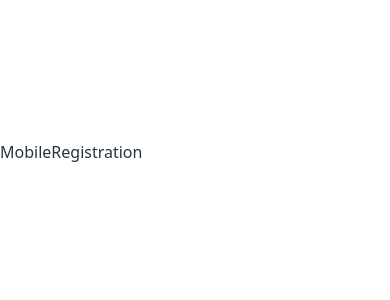
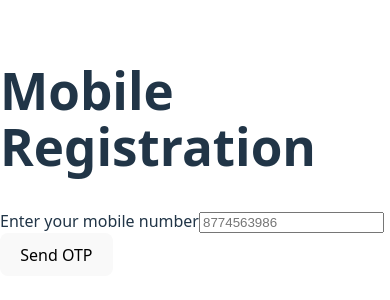
Before and after one commit to Sakshi119/user-journey-project-reactjs, a React (Vite) app: page / in a window 390 px wide. Shown: the part 270-570 px from the top of the page. Built offline with nearby package versions, Linux system fonts and the light colour scheme.

Commit message:
added the function for the mobile registration form to store in localstorage.

```diff
--- a/src/pages/MobileRegistration.jsx
+++ b/src/pages/MobileRegistration.jsx
@@ -1,8 +1,48 @@
-import React from 'react'
+import React, { useEffect, useState } from 'react'
+import { useNavigate } from 'react-router-dom'
 
 const MobileRegistration = () => {
+  const navigate = useNavigate();
+  const [mobile, setMobile] = useState("")
+
+  //load saved value
+  useEffect(()=>{
+    const saved = localStorage.getItem("mobile");
+    if(saved) setMobile(saved)
+  },[])
+
+  //save value automatically
+  useEffect(()=>{
+    localStorage.setItem("mobile",mobile)
+  },[mobile])
+
+
+  const handleSubmit=(e)=>{
+    e.preventDefault()
+
+    if (!/^[6-9]\d{9}$/.test(mobile)) {
+      alert("Please enter a valid 10-digit mobile number.");
+      return;
+    }
+
+    navigate("/verify-otp")
+  }
+
   return (
-    <div>MobileRegistration</div>
+    <main className='mobile-container'>
+      <h1 className='title'>Mobile Registration</h1>
+
+      <form onSubmit={handleSubmit} noValidate>
+        <label htmlFor='mobile'>Enter your mobile number</label>
+
+        <input type='tel' id='mobile' aria-label='Mobile Number'
+          placeholder='8774563986' maxLength={10} value={mobile}
+          onChange={(e) => setMobile(e.target.value.replace(/\D/g, ""))}
+          required />
+
+        <button type='submit' className='btn-primary'>Send OTP</button>
+      </form>
+    </main>
   )
 }
 
```
